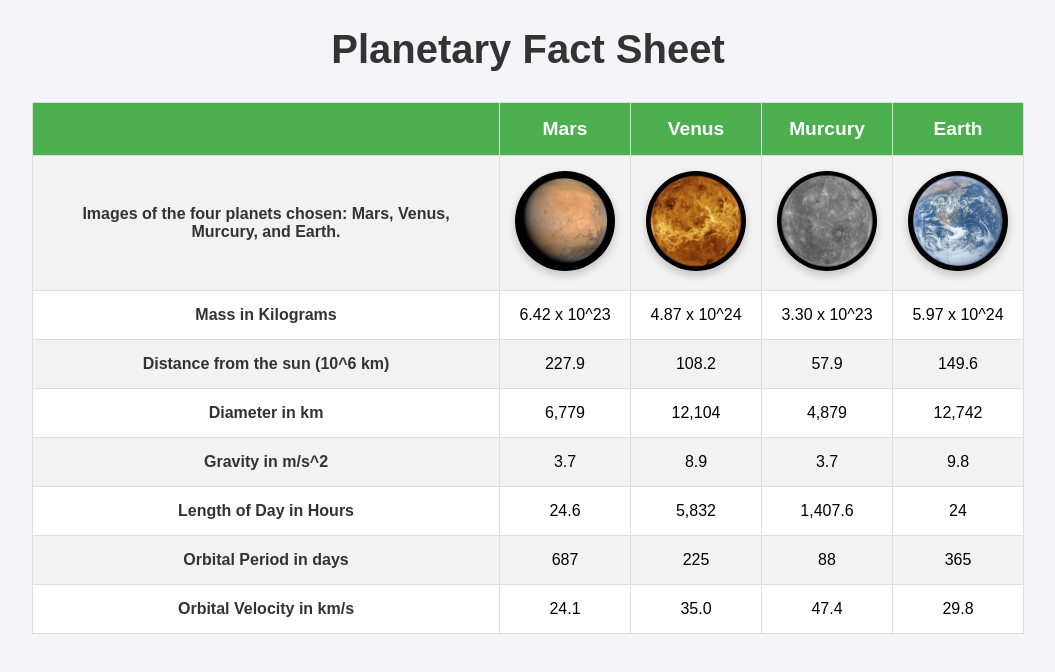
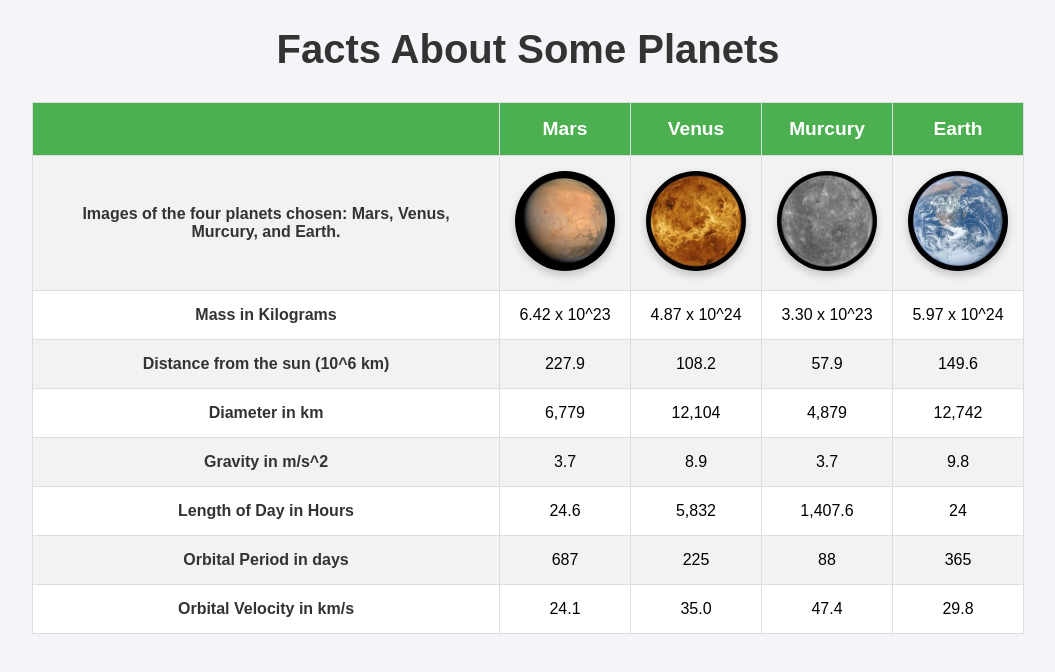
Before and after one commit to Jose280904/webdev_lab7, a plain HTML site: page index.html in a window 1280 px wide. Shown: the whole page, without its empty margins (112-1167 px from the left). Drawn offline with Linux system fonts and the light colour scheme.

Commit message:
Update index.html

```diff
--- a/index.html
+++ b/index.html
@@ -6,7 +6,7 @@
   <link rel="stylesheet" href="css/styles.css">
 </head>
 <body>
-  <h1>Planetary Fact Sheet</h1>
+  <h1>Facts About Some Planets</h1>
   <table id="planets">
     <tr>
       <th></th>
```
